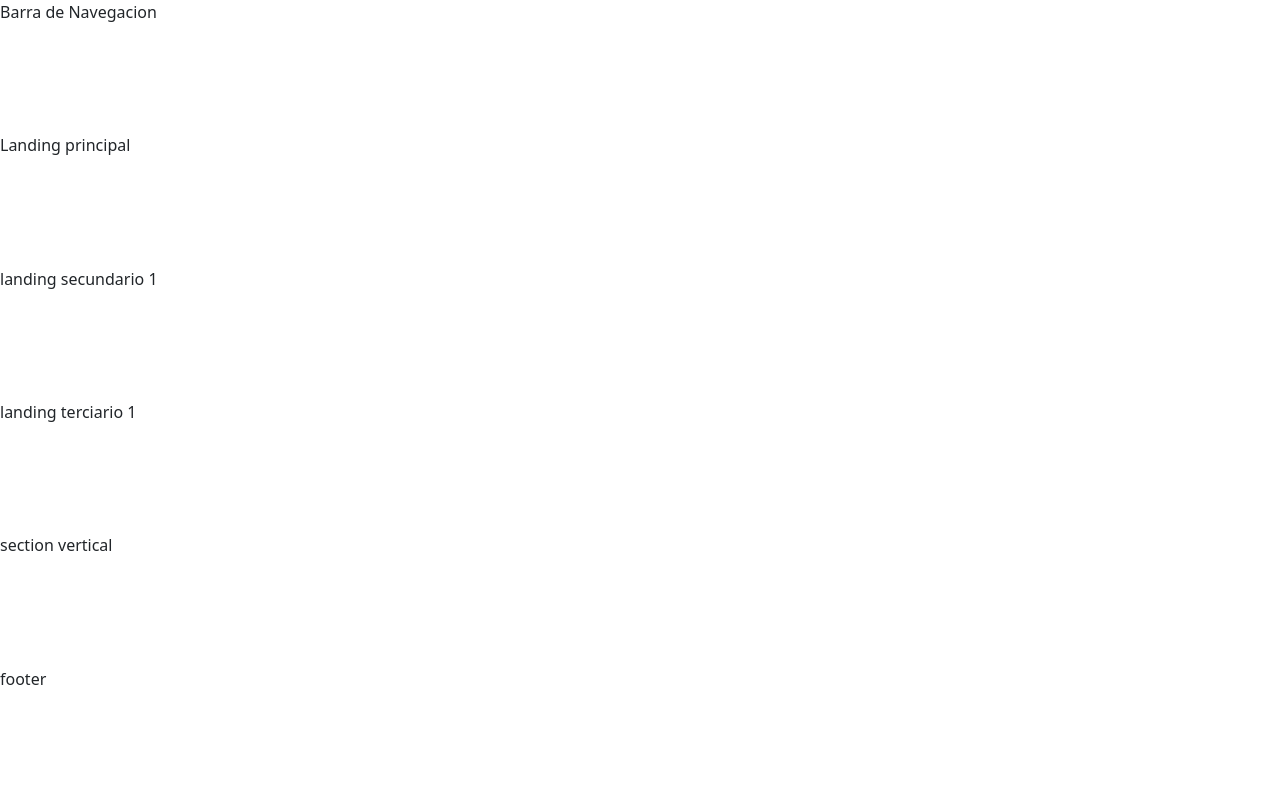
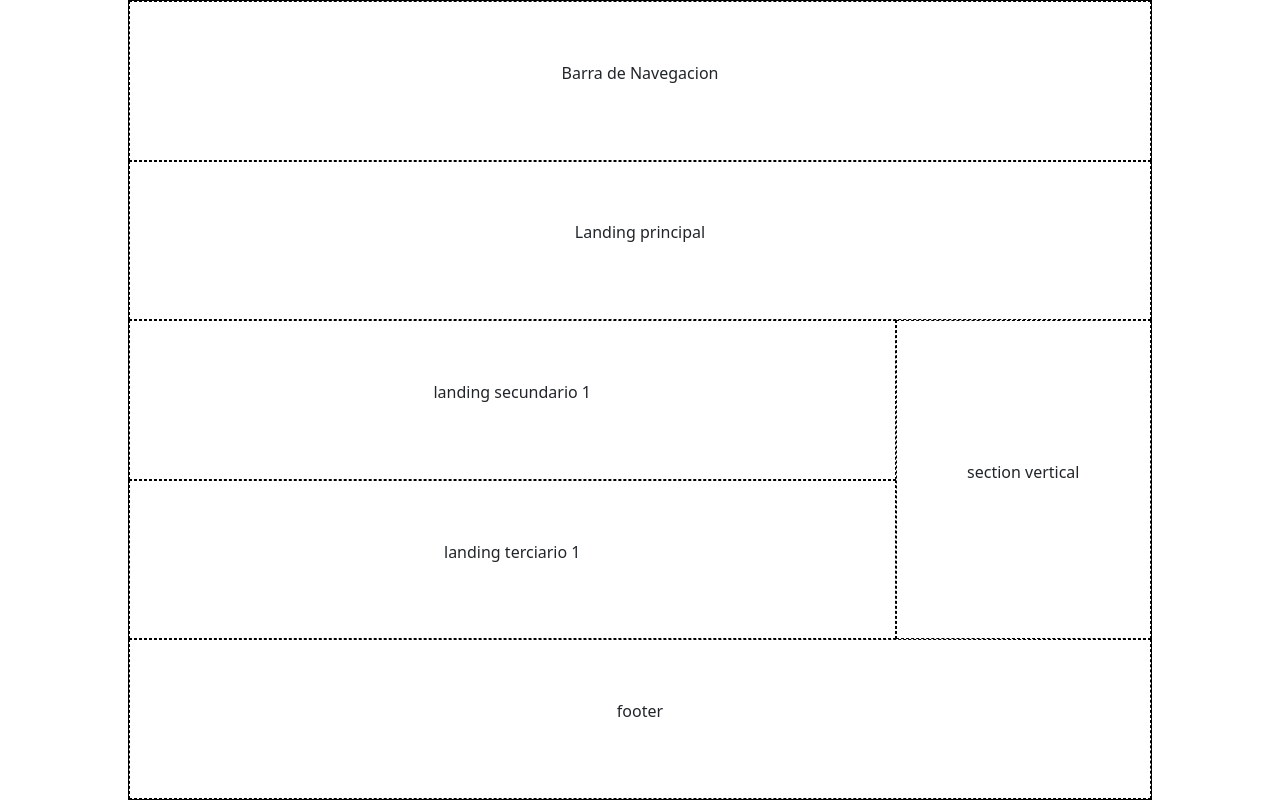
Before and after one commit to migue19/ComponentNext, a Next.js app: page /grid in a window 1280 px wide. Built offline with nearby package versions, Linux system fonts and the light colour scheme.

Commit message:
css grid

```diff
--- a/src/components/SectionGrid/page.tsx
+++ b/src/components/SectionGrid/page.tsx
@@ -7,27 +7,27 @@ const Page=() => {
 
           <div className={styles.containerGridContent}>
 
-            <div className=''>
+            <div className={styles.areaNavBar}>
               <p>Barra de Navegacion</p>
             </div>
 
-            <div className=''>
+            <div className={styles.areaLanding}>
               <p>Landing principal</p>
             </div>
 
-            <div className=''>
+            <div className={styles.sectionSecundario}>
               <p>landing secundario 1</p>
             </div>
 
-            <div className=''>
+            <div className={styles.sectionSecundario2}>
               <p>landing terciario 1</p>
             </div>
 
-            <div className=''>
+            <div className={styles.sectionVertical}>
               <p>section vertical</p>
             </div>
 
-            <div className=''>
+            <div className={styles.areaFooter}>
               <p>footer</p>
             </div>
 
--- a/src/components/SectionGrid/styles.module.scss
+++ b/src/components/SectionGrid/styles.module.scss
@@ -1,29 +1,68 @@
 .containerGrid{
     height: 100vh;
     width: 100%;
+    display: flex;
+    justify-content: center;
 }
 .containerGridContent{
     height: 100%;
-    width: 100%;
+    width: 80%;
+    border: solid 1px black;
     display: grid;
     grid-template-areas:
-    "nabvar navbar navbar navbar"
+    "navbar navbar navbar navbar"
     "landing landing landing landing"
-    "nabvar navbar navbar sectionvertical"
-    "nabvar navbar navbar sectionvertical"
+    "secundario secundario secundario sectionvertical"
+    "secundario2 secundario2 secundario2 sectionvertical"
     "footer footer footer footer"
     ;
+    grid-template-columns: 1fr 1fr 1fr 1fr;
+    text-align: center;
 }
 .areaNavBar{
+    grid-area: navbar;
+    border: dashed black 1px;
+    display: flex;
+    justify-content: center;
+    align-items: center;
+}
 
+.areaLanding{
+    grid-area: landing;
+    border: dashed black 1px;
+    display: flex;
+    justify-content: center;
+    align-items: center;
 }
-.areaLanding{
 
+.sectionSecundario{
+    grid-area: secundario;
+    border: dashed black 1px;
+    display: flex;
+    justify-content: center;
+    align-items: center;
 }
+
+.sectionSecundario2{
+    grid-area: secundario2;
+    border: dashed black 1px;
+    display: flex;
+    justify-content: center;
+    align-items: center;
+}
+
 .sectionVertical{
-
+    grid-area: sectionvertical;
+    border: dashed black 1px;
+    display: flex;
+    justify-content: center;
+    align-items: center;
 }
 
 .areaFooter{
-
+    grid-area: footer;
+    border: dashed black 1px;
+    display: flex;
+    justify-content: center;
+    align-items: center;
 }
```
